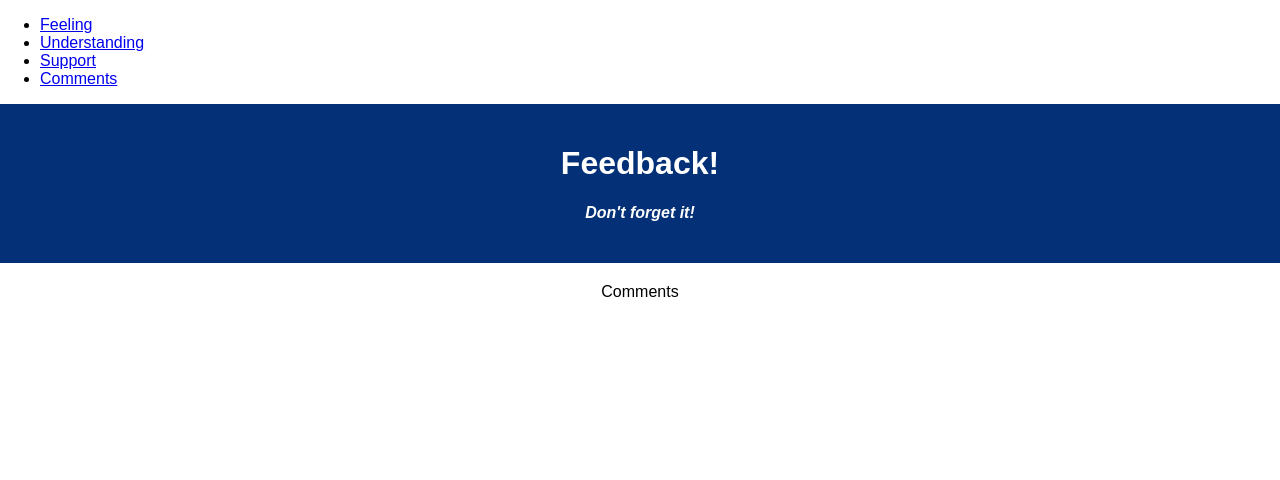
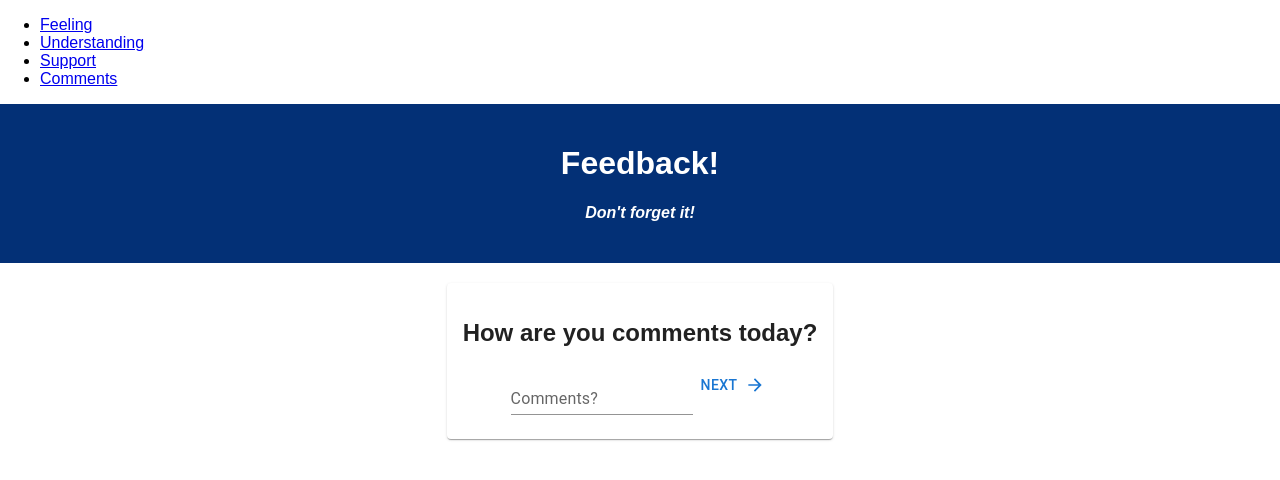
Before and after one commit to kelseypeterson1/weekend-redux-feedback-loop, a React (Create React App) app: page /#/comments in a window 1280 px wide. Shown: the top 480 px of the page. Built offline with nearby package versions, Linux system fonts and the light colour scheme.

Commit message:
created comments component

```diff
--- a/src/components/Comments/Comments.jsx
+++ b/src/components/Comments/Comments.jsx
@@ -1,9 +1,82 @@
+import { useState } from 'react';
+import { useDispatch } from 'react-redux';
+import { useHistory } from 'react-router-dom';
+import Button from '@mui/material/Button';
+import ArrowForwardIcon from '@mui/icons-material/ArrowForward';
+import TextField from '@mui/material/TextField';
+import Card from '@mui/material/Card';
+import CardContent from '@mui/material/CardContent';
+import { createStyles, makeStyles } from "@material-ui/core/styles";
+
 function Comments() {
-    return(
-        <>
-            <p>Comments</p>
-        </>
+
+    // assigning functions to easy-to-understand variables
+    const dispatch = useDispatch();
+    const history = useHistory();
+
+    // react useState for comments
+    const [comments, setComments] = useState('');
+
+    // Next button triggers a dispatch of the input data to the redux store
+    const handleSubmit = (event) => {
+        event.preventDefault();
+
+        dispatch({
+            type: "ADD_COMMENTS",
+            payload: comments
+        })
+
+        // routes to the review form/component
+        history.push('/review');
+    };
+
+    // created class creates a centered card on dom
+    const useStyles = makeStyles(theme =>
+    createStyles({
+        root: {
+            display: "flex",
+            flexWrap: "wrap",
+            "& > *": {
+                margin: 'auto',
+            },
+
+        },
+    })
+    );
+
+
+    const classes = useStyles();
+    return (
+        <form onSubmit={handleSubmit} className={classes.root}>
+            <Card sx={{ minWidth: 275 }}>
+                <CardContent>
+
+                    <h2>How are you comments today?</h2>
+
+                    <TextField
+                        id="comments"
+                        label="Comments?"
+                        variant="standard"
+                        type='text'
+                        multiline
+                        maxRows={4}
+                        value={comments}
+                        onChange={(event) => setComments(event.target.value)}
+                        />
+
+                    <Button
+                        variant='text'
+                        type='submit'
+                        endIcon={<ArrowForwardIcon />}
+                        >
+                        Next
+                    </Button>
+
+                </CardContent>
+            </Card>
+        </form>
     )
 }
 
+
 export default Comments;
```
